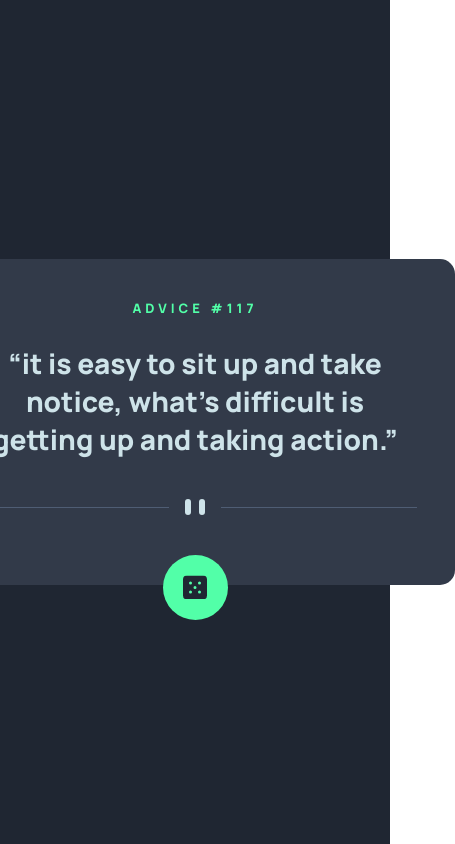
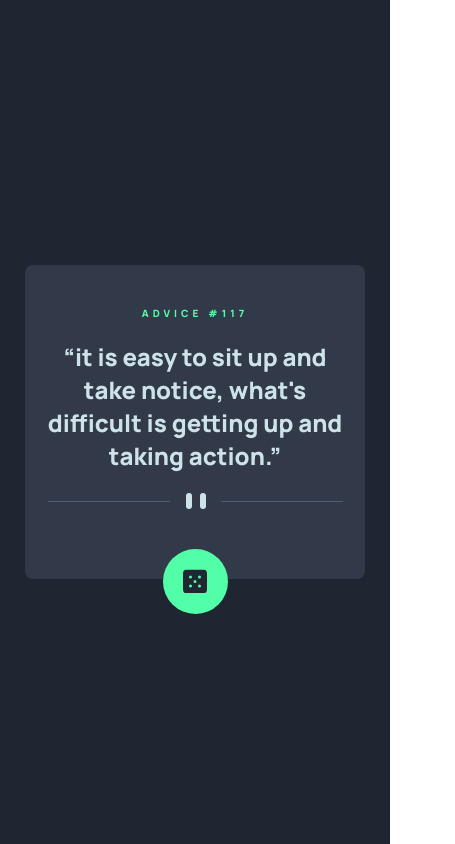
Before and after one commit to RafaelContact/Gerador-de-conselhos, a plain HTML site: page index.html in a window 390 px wide. Shown: the whole page, 455 px wide, since content can reach past the window. Drawn offline with Linux system fonts and the light colour scheme.

Commit message:
adicionar responsive

```diff
--- a/index.html
+++ b/index.html
@@ -5,9 +5,10 @@
     <meta http-equiv="X-UA-Compatible" content="IE=edge">
     <meta name="viewport" content="width=device-width, initial-scale=1.0">
 
-    <link rel="stylesheet" href="reset.css">
+    <link rel="stylesheet" href="./src/css/reset.css">
     <link rel="stylesheet" href="./src/css/variables.css">
     <link rel="stylesheet" href="./src/css/style.css">
+    <link rel="stylesheet" href="./src/css/responsive.css">
     <title>Gerador de conselhos</title>
 </head>
 <body>
@@ -17,9 +18,10 @@
                 <p class="advice">ADVICE #117</p>
                 <q class="conselho">it is easy to sit up and take notice, what's difficult is getting up and taking action.</q>
             </header>
-            <section>
-                <img src="./src/images/pattern-divider-desktop.svg" alt="">
-            </section>
+            <picture>
+                <source media="(min-width: 768px)" srcset="./src/images/pattern-divider-desktop.svg">
+                <img src="./src/images/pattern-divider-mobile.svg" alt="">
+            </picture>
             <div class="play">
                 <img src="./src/images/icon-dice.svg" alt="">
             </div>
--- /dev/null
+++ b/src/css/responsive.css
@@ -0,0 +1,24 @@
+@media(max-width: 768px){
+
+    .card{
+        max-width: 340px;
+        border-radius: 8px;
+        padding: 0px 20px;
+    }
+    .header{
+        padding: 0;;
+        font-size: 13px;
+    }
+    .header .conselho{
+        font-size: 24px;
+        flex-grow: 1;
+        display: block;
+    }
+    .header .advice{
+        font-size: 10px;
+        margin: 10px;
+        display: flex;
+        align-items: flex-end;
+        justify-content: center;
+    }
+}
```
Also changed, not shown: src/css/reset.css (renamed from reset.css).
